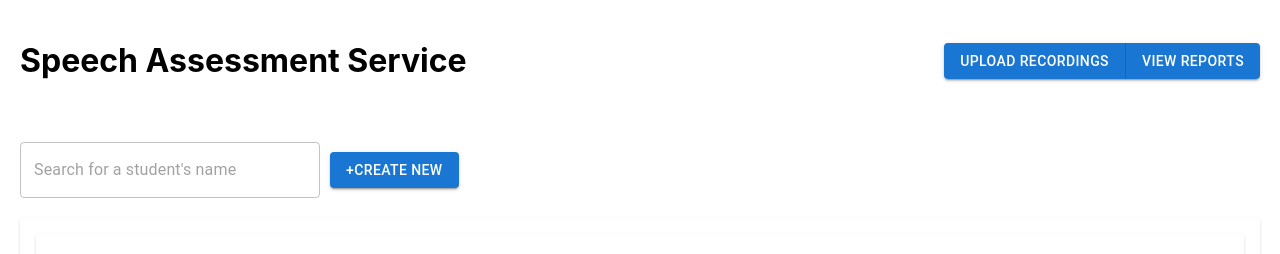
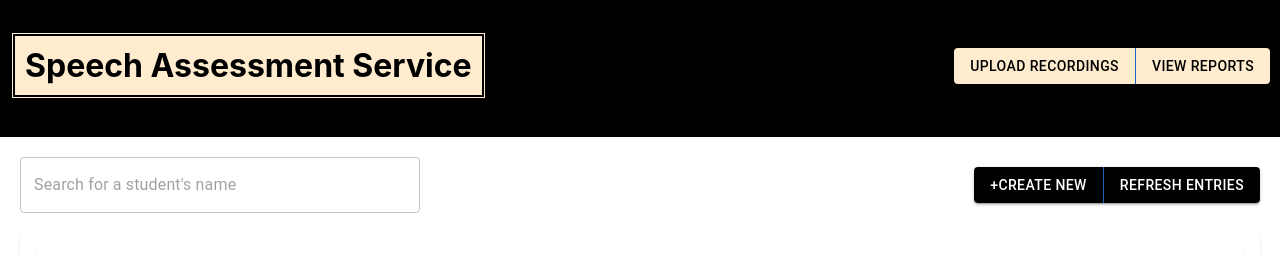
Before and after one commit to Illuminatus66/iitb-dap, a React (Create React App) app: page / in a window 1280 px wide. Shown: the top 254 px of the page. Built offline with nearby package versions, Linux system fonts and the light colour scheme; no server answers; the HTML template or start-up script is replaced by a standard one.

Commit message:
changed some UI elements

```diff
--- a/src/components/Header.tsx
+++ b/src/components/Header.tsx
@@ -6,11 +6,39 @@ export default function Header() {
   const navigate = useNavigate();
 
   return (
-    <div style={{ display: "flex", justifyContent: "space-between", padding: "20px", alignItems: "center" }}>
-      <h1>Speech Assessment Service</h1>
+    <div
+      style={{
+        display: "flex",
+        justifyContent: "space-between",
+        padding: "10px",
+        alignItems: "center",
+        borderBottom: "thick double",
+        borderBottomWidth: 5,
+        backgroundColor: "black",
+      }}
+    >
+      <h1
+        style={{
+          border: "thick double",
+          padding: 10,
+          backgroundColor: "blanchedalmond",
+        }}
+      >
+        Speech Assessment Service
+      </h1>
       <ButtonGroup variant="contained">
-        <Button onClick={() => navigate("/")}>Upload Recordings</Button>
-        <Button onClick={() => navigate("/reports")}>View Reports</Button>
+        <Button
+          onClick={() => navigate("/")}
+          style={{ color: "black", backgroundColor: "blanchedalmond" }}
+        >
+          Upload Recordings
+        </Button>
+        <Button
+          onClick={() => navigate("/reports")}
+          style={{ color: "black", backgroundColor: "blanchedalmond" }}
+        >
+          View Reports
+        </Button>
       </ButtonGroup>
     </div>
   );
--- a/src/pages/HomeScreen.tsx
+++ b/src/pages/HomeScreen.tsx
@@ -1,4 +1,4 @@
-import React, { useEffect, useState } from "react";
+import React, { useEffect, useRef, useState } from "react";
 import { useNavigate } from "react-router-dom";
 import {
   Button,
@@ -14,6 +14,7 @@ import {
   Paper,
   InputAdornment,
   IconButton,
+  ButtonGroup,
 } from "@mui/material";
 import dayjs from "dayjs";
 import utc from "dayjs/plugin/utc";
@@ -22,8 +23,11 @@ import ClearIcon from "@mui/icons-material/Clear";
 import Header from "../components/Header";
 import AudioUploadModal from "../components/AudioUploadModal";
 import { useAppDispatch, useAppSelector } from "../hooks";
-import { selectReports } from "../reducers/reportsSlice";
-import { fetch_all_reports, trigger_report_generation } from "../actions/reportActions";
+import { selectReports, selectReportsLoading } from "../reducers/reportsSlice";
+import {
+  fetch_all_reports,
+  trigger_report_generation,
+} from "../actions/reportActions";
 import { FetchReportsResponse, ReportGenerationResponse } from "../api";
 
 dayjs.extend(utc);
@@ -71,17 +75,23 @@ const HomeScreen = () => {
   const navigate = useNavigate();
   const dispatch = useAppDispatch();
   const students = useAppSelector(selectReports);
+  const loading = useAppSelector(selectReportsLoading);
   const [open, setOpen] = useState<boolean>(false);
-  const [loadingStates, setLoadingStates] = useState<{
-    [_id: string]: boolean;
-  }>({});
   const [searchQuery, setSearchQuery] = useState<string>("");
   const [previouslyEnteredStudentData, setPreviouslyEnteredStudentData] =
     useState<PreviouslyEnteredStudentData | null>(null);
+  const reportsFetched = useRef(false);
 
-  useEffect (() => {
+  useEffect(() => {
+    if (!reportsFetched.current) {
       dispatch(fetch_all_reports());
-  }, [dispatch])
+      reportsFetched.current = true;
+    }
+  }, [dispatch]);
+
+  const handleRefreshReports = () => {
+    dispatch(fetch_all_reports());
+  };
 
   //Applies the search query
   const filteredStudents = students.filter((student) =>
@@ -114,22 +124,19 @@ const HomeScreen = () => {
   const handleGenerateReport = async (student: FetchReportsResponse) => {
     if (!student.audio_url) return;
 
-    // Sets loading for student with a particular _id
-    setLoadingStates((prev) => ({ ...prev, [student._id]: true }));
-
     try {
-      dispatch(trigger_report_generation({
+      dispatch(
+        trigger_report_generation({
           _id: student._id,
           reference_text_id: "EN-OL-RC-247-1",
           audio_url: student.audio_url,
           request_time: dayjs()
             .tz("Asia/Kolkata")
             .format("YYYY-MM-DDTHH:mm:ss.SSSZ"),
-      }));
+        })
+      );
     } catch (error) {
       console.error("Error generating report:", error);
-    } finally {
-      setLoadingStates((prev) => ({ ...prev, [student._id]: false }));
     }
   };
 
@@ -145,6 +152,7 @@ const HomeScreen = () => {
             alignItems: "center",
             marginBottom: "20px",
             gap: "10px",
+            justifyContent: "space-between",
           }}
         >
           <TextField
@@ -152,7 +160,7 @@ const HomeScreen = () => {
             placeholder="Search for a student's name"
             value={searchQuery}
             onChange={(e) => setSearchQuery(e.target.value)}
-            style={{ flex: 1, maxWidth: "300px" }}
+            style={{ display: "flex", flex: 1, maxWidth: "400px" }}
             slotProps={{
               input: {
                 endAdornment: searchQuery && (
@@ -165,9 +173,24 @@ const HomeScreen = () => {
               },
             }}
           />
-          <Button variant="contained" onClick={() => setOpen(true)}>
+          <ButtonGroup variant="contained">
+            <Button
+              variant="contained"
+              onClick={() => setOpen(true)}
+              style={{ backgroundColor: "black" }}
+            >
               +Create New
             </Button>
+
+            <Button
+              variant="contained"
+              onClick={handleRefreshReports}
+              disabled={loading}
+              style={{ backgroundColor: "black" }}
+            >
+              {loading ? "Refreshing..." : "Refresh Entries"}
+            </Button>
+          </ButtonGroup>
         </div>
 
         {/* Student Details Table */}
@@ -291,12 +314,10 @@ const HomeScreen = () => {
                               <Button
                                 variant="contained"
                                 color="primary"
-                                disabled={loadingStates[student._id]}
+                                disabled={loading}
                                 onClick={() => handleGenerateReport(student)}
                               >
-                                {loadingStates[student._id]
-                                  ? "Processing"
-                                  : "Generate Report"}
+                                {loading ? "Processing" : "Generate Report"}
                               </Button>
                             )
                           ) : (
```
Lines whose indentation alone changed are shown as unchanged.
